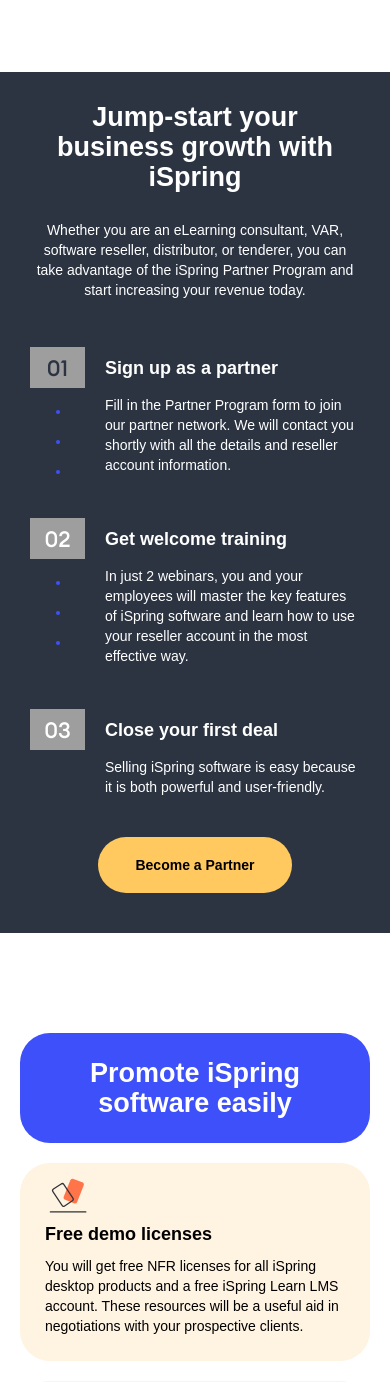
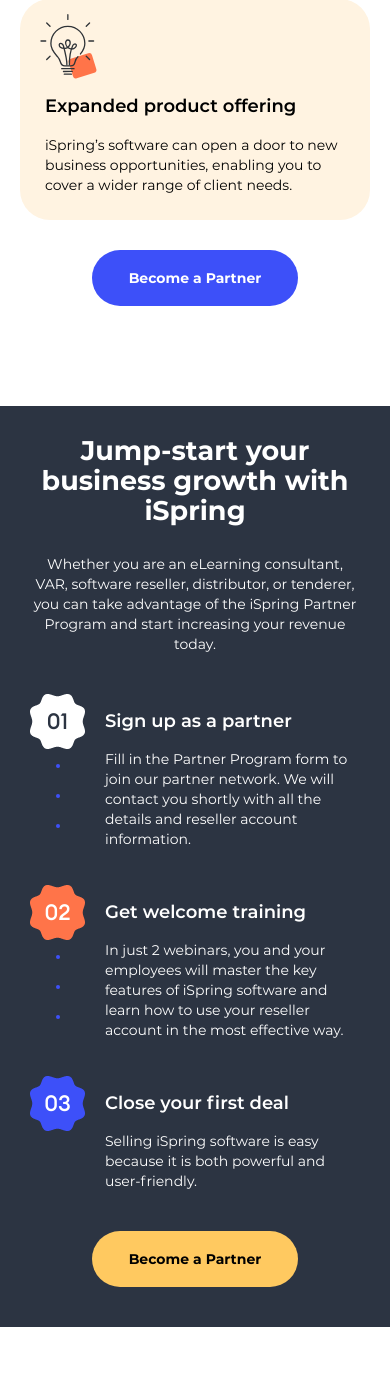
Before and after one commit to NemtsevK/company, a PHP site: page / in a window 390 px wide. Shown: the part 4677-6059 px from the top of the page. Run offline with PHP 8.4, Linux system fonts and the light colour scheme; grey boxes are pictures that could not be loaded.

Commit message:
Изменение стилей и разметки

```diff
--- a/css/style.css
+++ b/css/style.css
@@ -19,13 +19,58 @@
   src: url("../fonts/EuclidCircularB-SemiBold.woff2") format("woff2");
 }
 
+@font-face {
+  font-family: "Montserrat";
+  font-style: normal;
+  font-weight: 400;
+  src: url("../fonts/Montserrat-Regular.woff2") format("woff2");
+}
+
+@font-face {
+  font-family: "Montserrat";
+  font-style: normal;
+  font-weight: 500;
+  src: url("../fonts/Montserrat-Medium.woff2") format("woff2");
+}
+
+@font-face {
+  font-family: "Montserrat";
+  font-style: normal;
+  font-weight: 600;
+  src: url("../fonts/Montserrat-SemiBold.woff2") format("woff2");
+}
+
+@font-face {
+  font-family: "Montserrat";
+  font-style: normal;
+  font-weight: 700;
+  src: url("../fonts/Montserrat-Bold.woff2") format("woff2");
+}
+
+@font-face {
+  font-family: "Roboto";
+  font-style: normal;
+  font-weight: 400;
+  src: url("../fonts/Roboto-Regular.woff2") format("woff2");
+}
+
+@font-face {
+  font-family: "Roboto";
+  font-style: normal;
+  font-weight: 500;
+  src: url("../fonts/Roboto-Medium.woff2") format("woff2");
+}
+
 :root {
   --background-primary: #ffffff;
   --background-secondary: #3d50f9;
   --background-special: #2c3442;
+  --background-acent: #ff7449;
+  --background-other: #fff3e1;
   --text-primary: #000000;
   --text-secondary: #ffffff;
   --text-special: #2c3442;
+  --button-primary: #ffc960;
 }
 
 *,
@@ -630,22 +732,23 @@
   font-weight: 500;
   font-size: 22px;
   line-height: 26px;
+  mask-image: url("../images/sprite.svg#octagon");
   background-size: 100%;
   background-position: center;
   background-repeat: no-repeat;
 }
 
 .jump-start__item-number--first {
-  background-image: url("../images/icons/octagon_white.svg");
-  color: #2c3442;
+  background-color: var(--background-primary);
+  color: var(--text-special);
 }
 
 .jump-start__item-number--second {
-  background-image: url("../images/icons/octagon_orange.svg");
+  background-color: var(--background-acent);
 }
 
 .jump-start__item-number--third {
-  background-image: url("../images/icons/octagon_blue.svg");
+  background-color: var(--background-secondary);
 }
 
 .jump-start__item-text {
--- a/index.html
+++ b/index.html
@@ -8,9 +8,15 @@
   <link rel="icon" href="images/favicons/icon.svg" type="image/svg+xml">
   <link rel="apple-touch-icon" href="images/favicons/apple.png">
   <link rel="manifest" href="manifest.webmanifest">
+  <link rel="preload" href="fonts/EuclidCircularB-Regular.woff2" type="font/woff2" as="font" crossorigin="anonymous">
   <link rel="preload" href="fonts/EuclidCircularB-Medium.woff2" type="font/woff2" as="font" crossorigin="anonymous">
-  <link rel="preload" href="fonts/EuclidCircularB-Regular.woff2" type="font/woff2" as="font" crossorigin="anonymous">
   <link rel="preload" href="fonts/EuclidCircularB-SemiBold.woff2" type="font/woff2" as="font" crossorigin="anonymous">
+  <link rel="preload" href="fonts/Montserrat-Regular.woff2" type="font/woff2" as="font" crossorigin="anonymous">
+  <link rel="preload" href="fonts/Montserrat-Medium.woff2" type="font/woff2" as="font" crossorigin="anonymous">
+  <link rel="preload" href="fonts/Montserrat-SemiBold.woff2" type="font/woff2" as="font" crossorigin="anonymous">
+  <link rel="preload" href="fonts/Montserrat-Bold.woff2" type="font/woff2" as="font" crossorigin="anonymous">
+  <link rel="preload" href="fonts/Roboto-Regular.woff2" type="font/woff2" as="font" crossorigin="anonymous">
+  <link rel="preload" href="fonts/Roboto-Medium.woff2" type="font/woff2" as="font" crossorigin="anonymous">
   <link rel="stylesheet" href="css/style.css">
 </head>
 <body class="page__body">
```
Also changed, not shown: other parts of css/style.css (+109 -49 lines), other parts of index.html (+14 -16 lines), companies.html (+6 -4 lines), images/sprite.svg.
